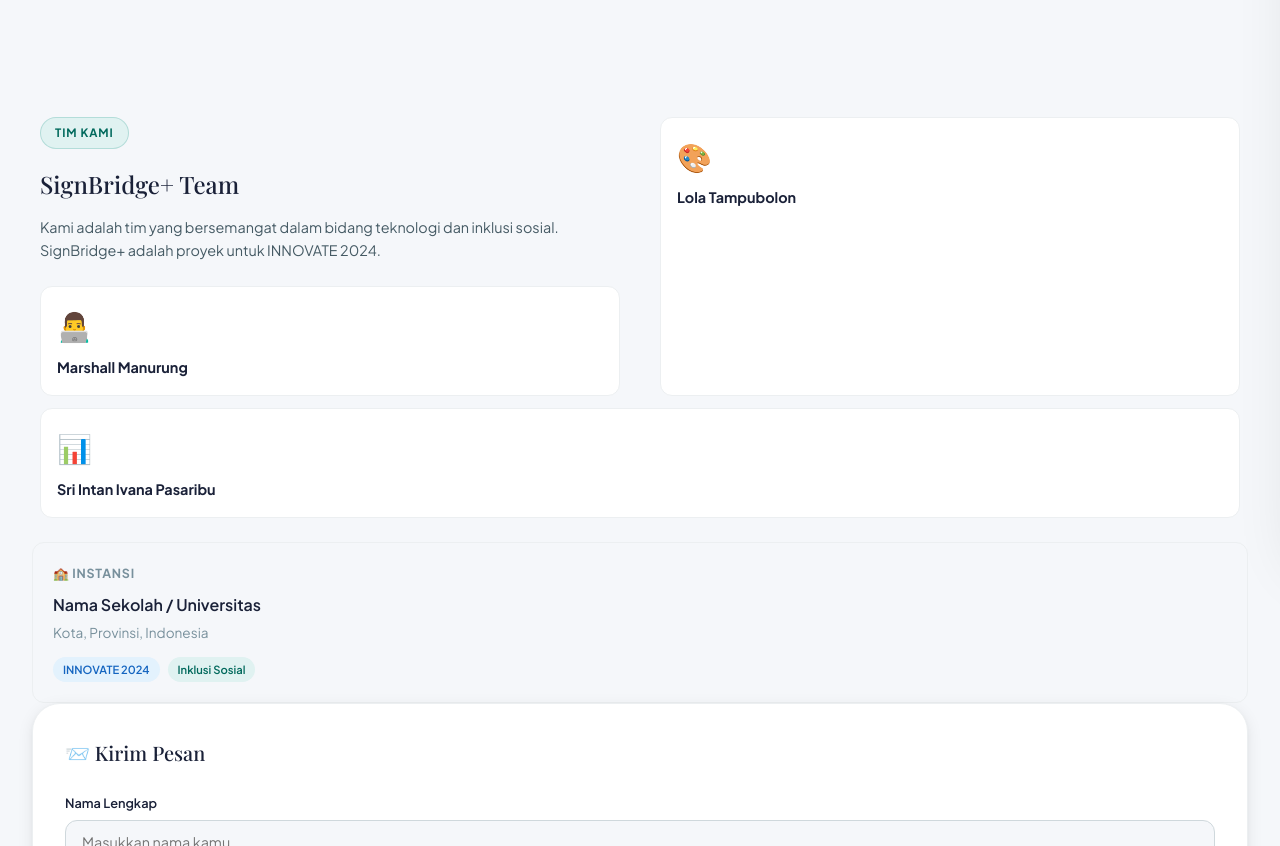
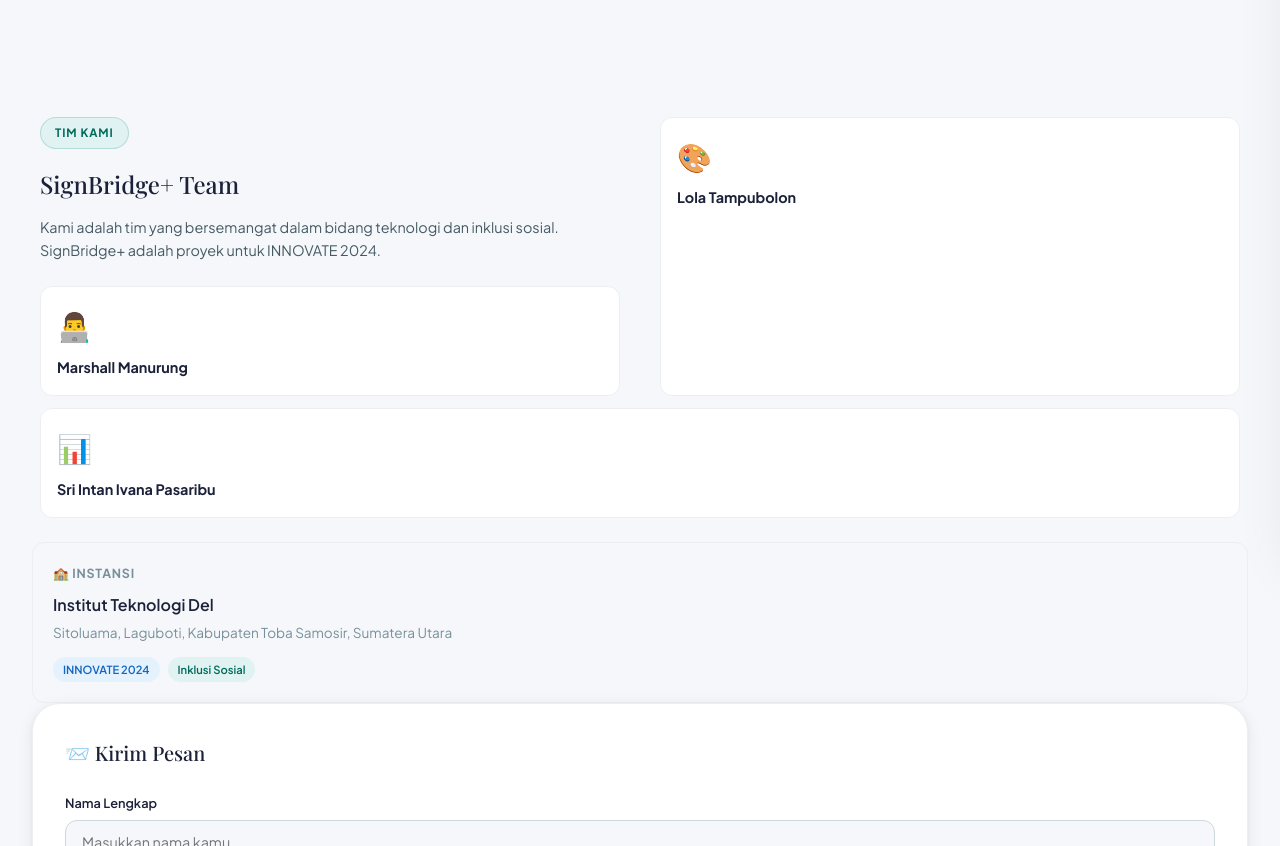
Before and after one commit to Marshallmanurung12345/signbridge, a plain HTML site: page contact.html in a window 1280 px wide. Shown: the part 254-1100 px from the top of the page. Drawn offline with nearby package versions, Linux system fonts and the light colour scheme; a web font is replaced by a local one.

Commit message:
update contact

```diff
--- a/contact.html
+++ b/contact.html
@@ -179,10 +179,10 @@
                     margin-bottom: 0.25rem;
                   "
                 >
-                  Nama Sekolah / Universitas
+                  Institut Teknologi Del
                 </p>
                 <p style="font-size: 0.85rem; color: var(--text-muted)">
-                  Kota, Provinsi, Indonesia
+                  Sitoluama, Laguboti, Kabupaten Toba Samosir, Sumatera Utara
                 </p>
                 <div
                   style="
```
